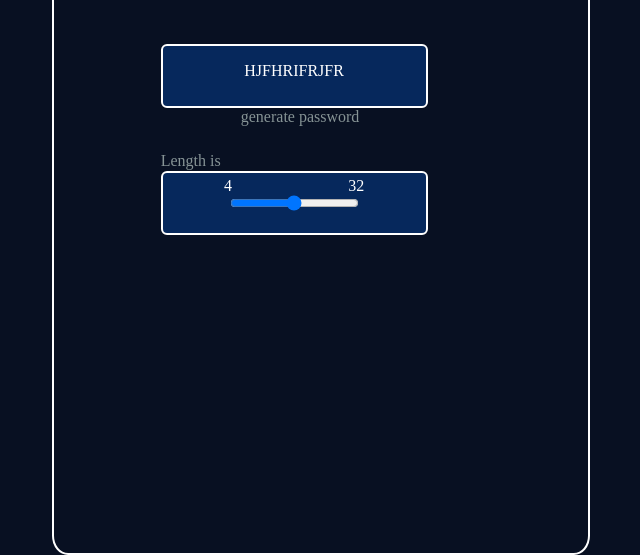
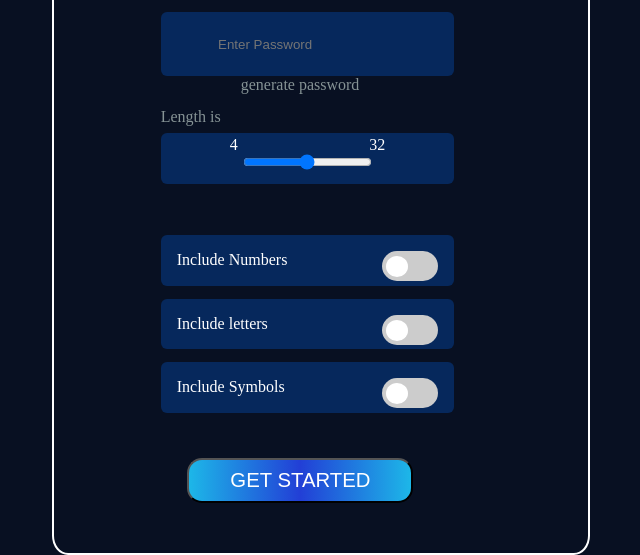
Before and after one commit to invtfl-bharti/javascript-mini-projects, a plain HTML site: page Password Generator/index.html in a window 1280 px wide. Shown: the part 885-1440 px from the top of the page, without its empty margins (332-972 px from the left). Drawn offline with Linux system fonts and the light colour scheme.

Commit message:
html and css files are updated

```diff
--- a/JS Practice 2/style.css
+++ b/JS Practice 2/style.css
@@ -13,8 +13,8 @@ html,body{
     left: 50%;
     top: 50%;
     transform: translate(-50%,-50%);
-    height: 60%;
-    width: 30%;
+    height: 35%;
+    width: 20%;
     border: 2px solid black;
     background-color: cornflowerblue;
 
--- a/Password Generator/index.html
+++ b/Password Generator/index.html
@@ -53,7 +53,7 @@
                     <p>generate password</p>
                 </div>
                 <div class="gen">
-                    <p>HJFHRIFRJFR</p>
+                    <input type="password" name="" placeholder="Enter Password" id="">
                 </div>
             </div>
             <p class="h4">Length is</p>
@@ -65,6 +65,9 @@
                 <input type="range" min="0" max="32" , step="1">
             </div>
             <div class="rules">
+                <div class="title1">
+                    <p>Settings</p>
+                </div>
                 <div class="rule1">
                     <p class="p1">Include Numbers</p>
                     <label class="switch">
@@ -73,12 +76,21 @@
                     </label>
                 </div>
                 <div class="rule2">
-
+                <p class="p1">Include letters</p>
+                <label class="switch">
+                    <input type="checkbox">
+                    <span class="slider round"></span>
+                </label>
                 </div>
                 <div class="rule3">
-
+                <p class="p1">Include Symbols</p>
+                <label class="switch">
+                    <input type="checkbox">
+                    <span class="slider round"></span>
+                </label>
                 </div>
             </div>
+            <button class="btn2">GET STARTED</button>
 
         </div>
 
--- a/Password Generator/style.css
+++ b/Password Generator/style.css
@@ -83,7 +83,7 @@ body {
     color: white;
     position: absolute;
     top: 90%;
-    left: 30%;
+    left: 25%;
     height: 45px;
     width: 226px;
     font-size: 20.33px;
@@ -147,14 +147,23 @@ body {
 
 .gen {
     height: 10%;
-    width: 50%;
+    width: 55%;
     position: absolute;
-    top: 20%;
+    top: 15%;
     left: 20%;
-    border: 2px solid white;
     background-color: #06285C;
     border-radius: 6px;
+    padding: 1rem 1.5rem 1rem 1rem;
 
+}
+
+.gen input {
+    background-color: #06285C;
+    border: none;
+    height: 8%;
+    width: 80%;
+    padding: 1rem 1.5rem 1rem 1rem;
+    margin-left: 10%;
 }
 
 .gen p {
@@ -165,7 +174,7 @@ body {
 .title p {
     position: absolute;
     left: 35%;
-    top: 30%;
+    top: 25%;
     color: #869395;
 }
 
@@ -173,30 +182,32 @@ body {
     font-size: 1rem;
     color: #869395;
     position: absolute;
-    top: 37%;
+    top: 30%;
     left: 20%;
 
 }
 
 .len {
-    height: 10%;
-    width: 50%;
-    top: 40%;
+    height: 8%;
+    width: 55%;
+    top: 34%;
     left: 20%;
-    border: 2px solid white;
     background-color: #06285C;
     border-radius: 6px;
     position: absolute;
 }
+
 .len {
     text-align: center;
     padding: 0.2rem;
 }
-.val{
+
+.val {
     display: flex;
     justify-content: space-around;
 
 }
+
 /* Style the switch container */
 .switch {
     position: relative;
@@ -250,10 +261,62 @@ input:checked+.slider:before {
     transform: translateX(26px);
 }
 
-.rules{
 
-    border: 2px solid white;
+.rule1 {
+    background-color: #06285C;
     display: flex;
     justify-content: space-between;
-    flex-direction: column;
+    width: 55%;
+    height: 8%;
+    border-radius: 6px;
+    padding: 1rem 1rem 1rem;
+    position: absolute;
+    top: 50%;
+    left: 20%;
 }
+.rule2 {
+    background-color: #06285C;
+    display: flex;
+    justify-content: space-between;
+    width: 55%;
+    height: 8%;
+    border-radius: 6px;
+    padding: 1rem 1rem 1rem;
+    position: absolute;
+    top: 60%;
+    left: 20%;
+}
+.rule3 {
+    background-color: #06285C;
+    display: flex;
+    justify-content: space-between;
+    width: 55%;
+    height: 8%;
+    border-radius: 6px;
+    padding: 1rem 1rem 1rem;
+    position: absolute;
+    top: 70%;
+    left: 20%;
+}
+.title1{
+    margin-top: 62%;
+    margin-left: 18%;
+    color: #869395;
+
+}
+
+.btn2{
+    color: white;
+        position: absolute;
+        top: 85%;
+        left: 25%;
+        height: 45px;
+        width: 226px;
+        font-size: 20.33px;
+        background-image: linear-gradient(to right, #1DB7E8, #223FD6, #1DB7E8);
+        border-radius: 15px;
+}
+.btn2:hover{
+    background-image: linear-gradient(to right, #223FD6, #1DB7E8, #223FD6);
+        border: 2px solid white;
+}
```
Also changed, not shown: JS Practice 2/index.html (+3 -0 lines), JS Practice 2/script.js (+9 -0 lines), 1 other file.
